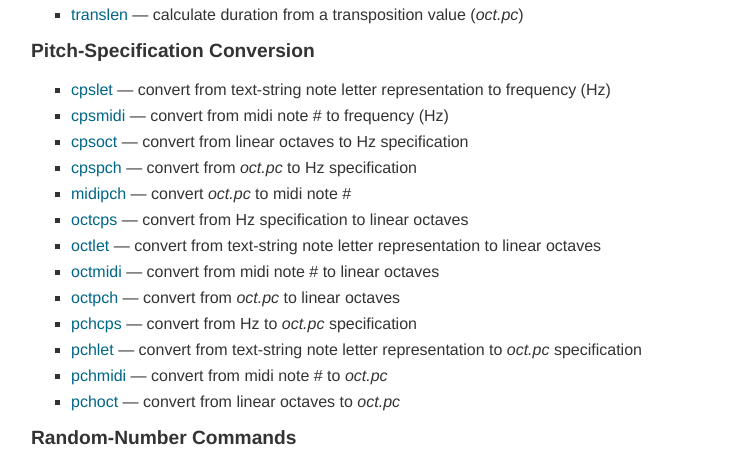
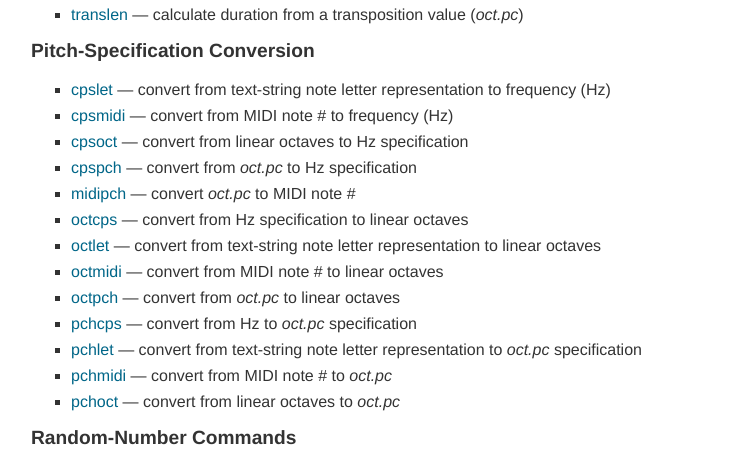
Before and after one commit to RTcmix/rtcmix.github.io, a Jekyll site: the page built from reference/scorefile/index.md, in a window 1280 px wide and 900 px high, scrolled down 1546 px. Shown: the part 153-621 px from the top of the window, without its empty margins (97-843 px from the left). Built offline with Jekyll 4.4.1, drawn with Linux system fonts in a browser that asks for light colours.

```diff
--- a/reference/scorefile/index.md
+++ b/reference/scorefile/index.md
@@ -101,23 +101,23 @@ object](../interface/RTcmix-embed.html).
 
   - [cpslet](cpslet.html) &mdash; convert from text-string note letter
     representation to frequency (Hz)
-  - [cpsmidi](cpsmidi.html) &mdash; convert from midi note \# to frequency
+  - [cpsmidi](cpsmidi.html) &mdash; convert from MIDI note \# to frequency
     (Hz)
   - [cpsoct](cpsoct.html) &mdash; convert from linear octaves to Hz
     specification
   - [cpspch](cpspch.html) &mdash; convert from *oct.pc* to Hz specification
-  - [midipch](midipch.html) &mdash; convert *oct.pc* to midi note \#
+  - [midipch](midipch.html) &mdash; convert *oct.pc* to MIDI note \#
   - [octcps](octcps.html) &mdash; convert from Hz specification to linear
     octaves
   - [octlet](octlet.html) &mdash; convert from text-string note letter
     representation to linear octaves
-  - [octmidi](octmidi.html) &mdash; convert from midi note \# to linear
+  - [octmidi](octmidi.html) &mdash; convert from MIDI note \# to linear
     octaves
   - [octpch](octpch.html) &mdash; convert from *oct.pc* to linear octaves
   - [pchcps](pchcps.html) &mdash; convert from Hz to *oct.pc* specification
   - [pchlet](pchlet.html) &mdash; convert from text-string note letter
     representation to *oct.pc* specification
-  - [pchmidi](pchmidi.html) &mdash; convert from midi note \# to *oct.pc*
+  - [pchmidi](pchmidi.html) &mdash; convert from MIDI note \# to *oct.pc*
   - [pchoct](pchoct.html) &mdash; convert from linear octaves to *oct.pc*
 
 ### Random-Number Commands
```
